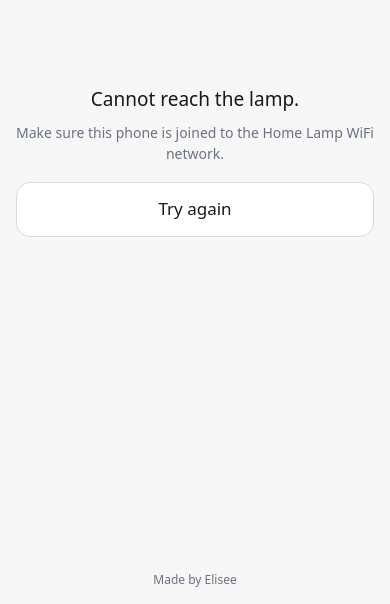
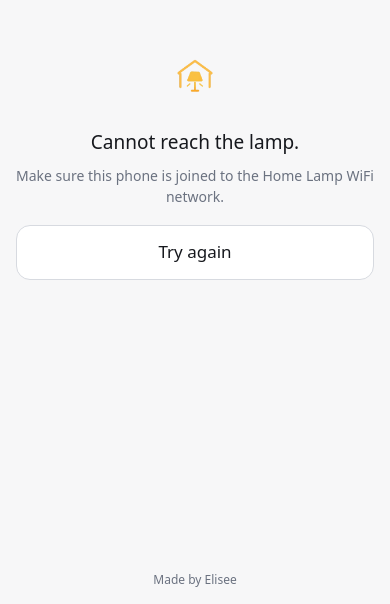
Before and after one commit to Elisee-M/itara, a React (Vite) app: page / in a window 390 px wide. Shown: the part 240-844 px from the top of the page. Built offline with nearby package versions, Linux system fonts and the light colour scheme; no server answers.

Commit message:
feat: show the logo on the connection screen too
The 'cannot reach the lamp' panel is the first screen a user sees when
the phone has not joined the AP yet, so it gets the logo as well and the
branding is consistent across all three states.

```diff
--- a/src/App.css
+++ b/src/App.css
@@ -150,6 +150,11 @@
   font-weight: 500;
 }
 
+.connection__logo {
+  width: 72px;
+  margin-bottom: 4px;
+}
+
 .connection__hint {
   margin: 0 0 8px;
   font-size: 14px;
--- a/src/App.tsx
+++ b/src/App.tsx
@@ -6,6 +6,7 @@ import {
   login,
   toggleLamp,
 } from './api/lamp.ts'
+import lampLogo from './assets/home-lamp-logo.png'
 import type { LampStatus } from './api/lamp.ts'
 import DashboardView from './components/DashboardView.tsx'
 import Footer from './components/Footer.tsx'
@@ -105,6 +106,7 @@ export default function App() {
       <main className="app__main">
         {showConnectionScreen ? (
           <section className="connection">
+            <img className="logo connection__logo" src={lampLogo} alt="" />
             <p className="connection__text">
               {checked ? 'Cannot reach the lamp.' : 'Connecting to the lamp…'}
             </p>
```
